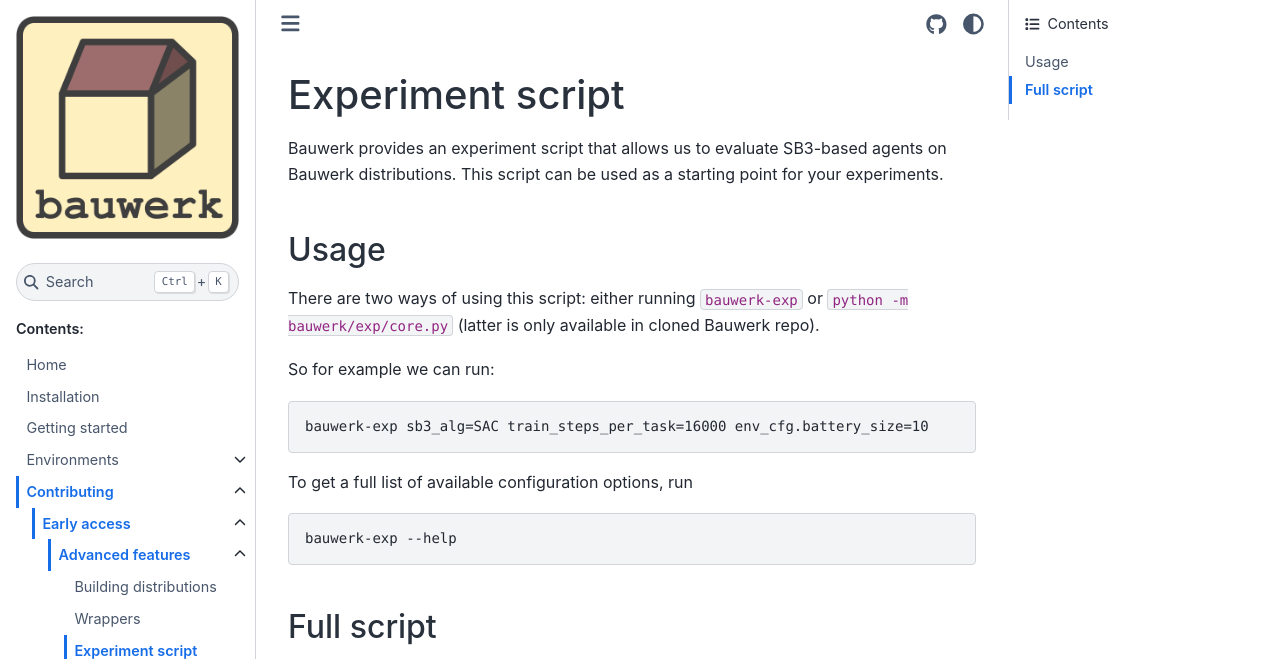
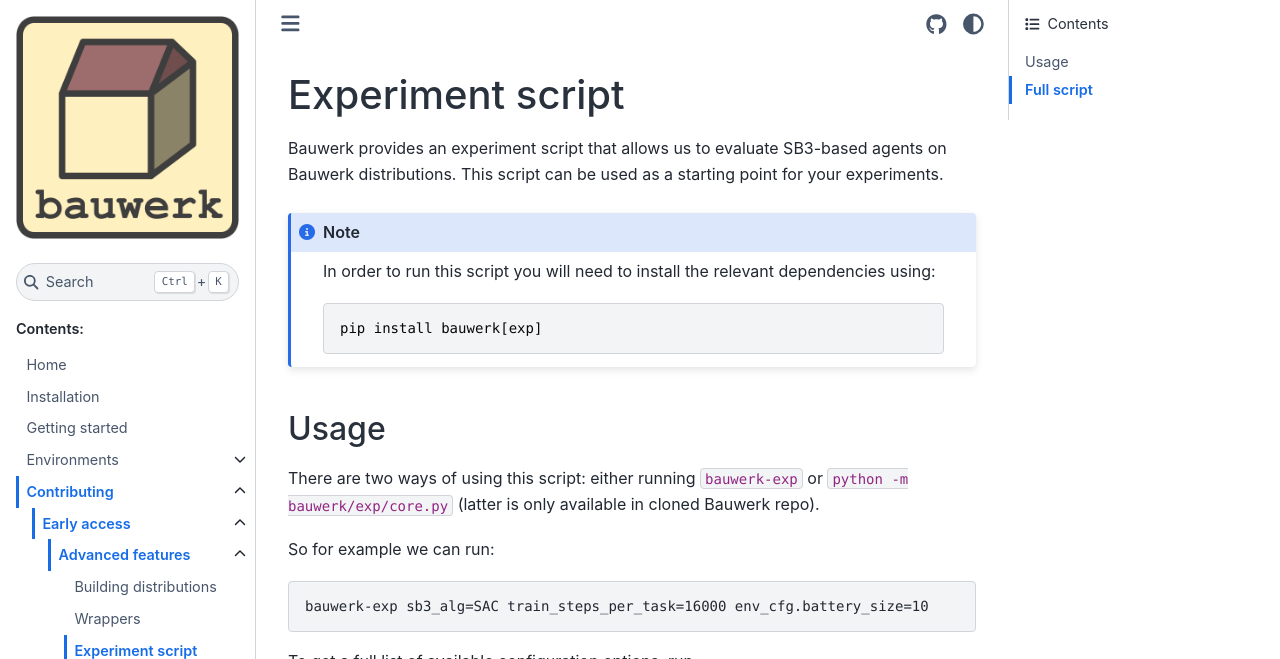
Before and after one commit to rdnfn/bauwerk, a Sphinx documentation site: the page built from docs/early-access/advanced/experiments.rst, in a window 1280 px wide and 1084 px high, cut to the strip 0-659 px from the top of the window. Built offline with Sphinx 7.4.7 and the Sphinx Book theme 1.1.4, drawn with Linux system fonts in a browser that asks for light colours.

Commit message:
docs: add note on deps of exp script

```diff
--- a/docs/early-access/advanced/experiments.rst
+++ b/docs/early-access/advanced/experiments.rst
@@ -3,6 +3,14 @@ Experiment script
 =================
 
 Bauwerk provides an experiment script that allows us to evaluate SB3-based agents on Bauwerk distributions. This script can be used as a starting point for your experiments.
+
+.. note::
+
+    In order to run this script you will need to install the relevant dependencies using:
+
+    .. code-block::
+
+        pip install bauwerk[exp]
 
 Usage
 -----
```
